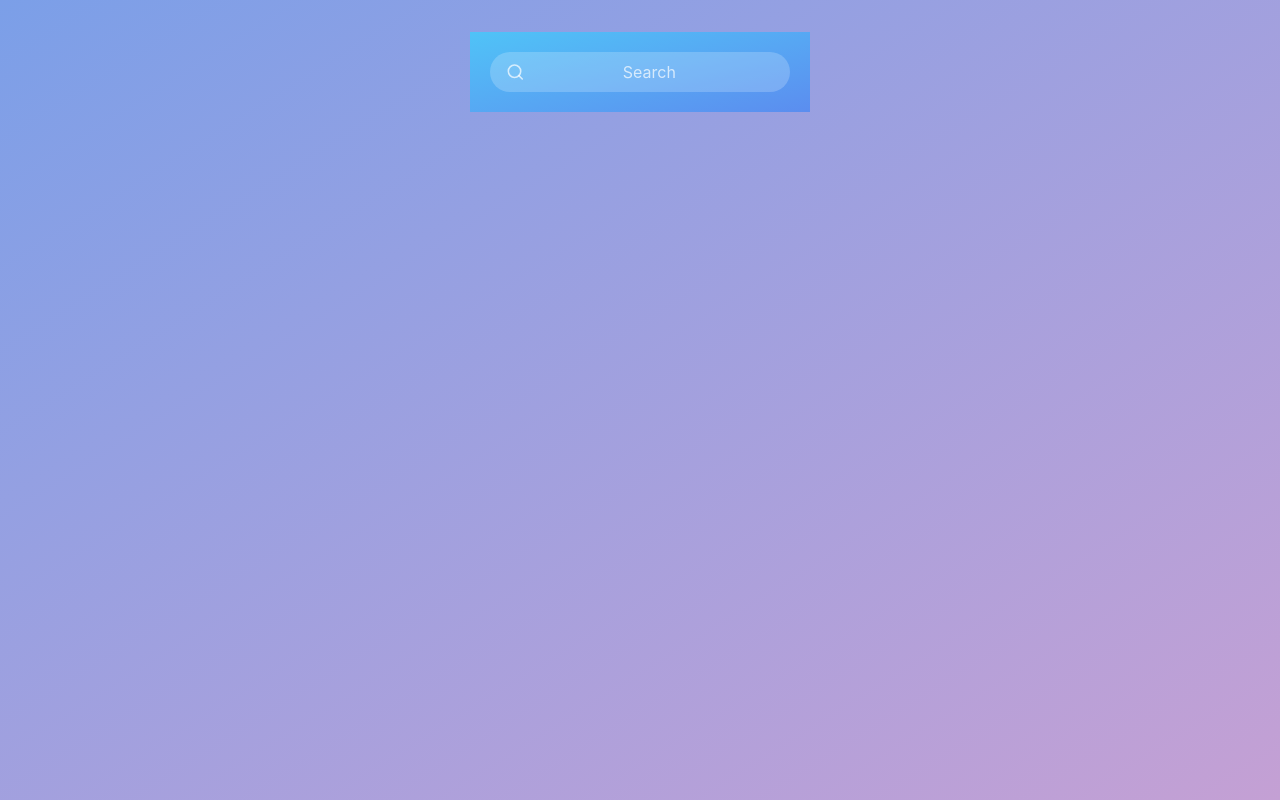
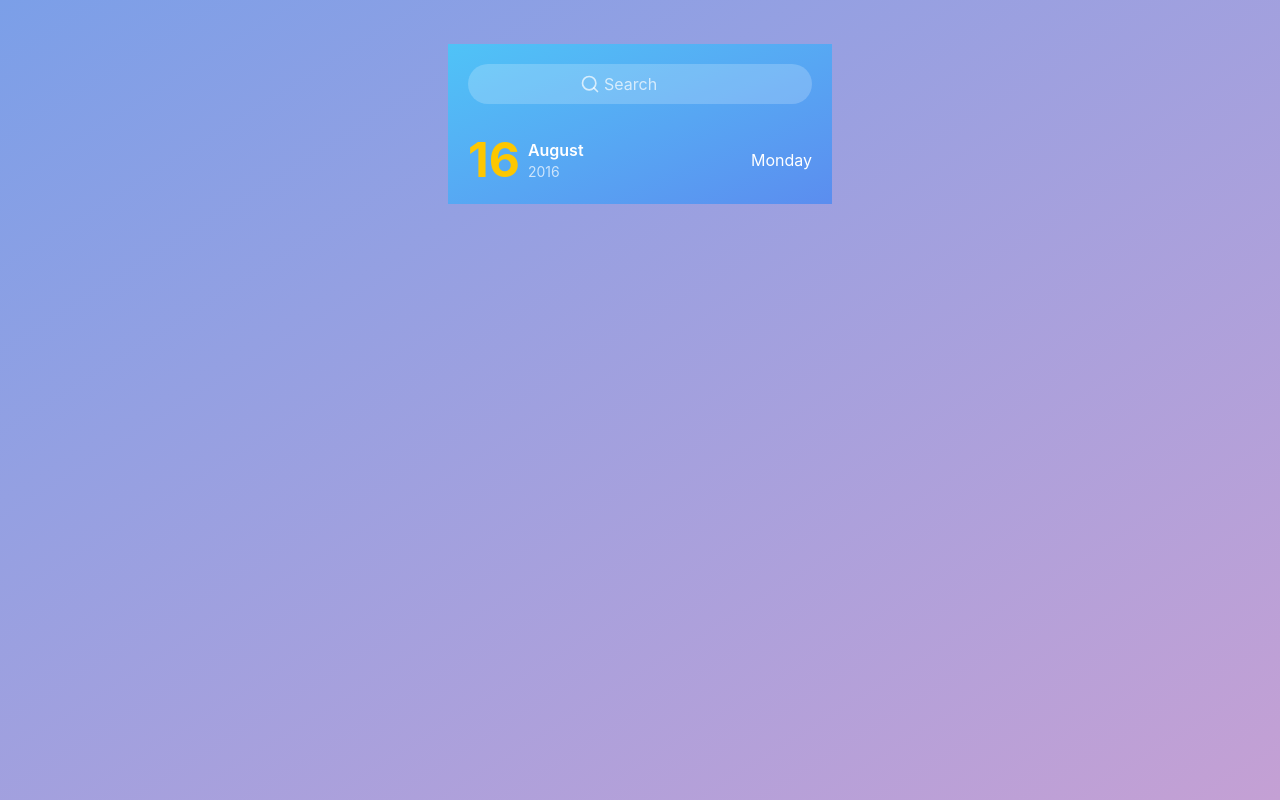
Before and after one commit to mahmoud202202766-creator/to-do-list-, a React (Vite) app: page / in a window 1280 px wide. Built offline with nearby package versions, Linux system fonts and the light colour scheme.

Commit message:
make date component and adjust the design of header and form

```diff
--- a/src/App.jsx
+++ b/src/App.jsx
@@ -1,7 +1,7 @@
 import CalendarCard from "./CalendarCard";
 function App() {
   return (
-    <div className="min-h-screen flex justify-center bg-linear-to-br from-[#7B9FE8] to-[#C4A0D4]">
+    <div className="min-h-screen flex justify-center bg-linear-to-br from-[#7B9FE8] to-[#C4A0D4] p-3">
       <CalendarCard />
     </div>
   );
--- a/src/CalendarCard.jsx
+++ b/src/CalendarCard.jsx
@@ -1,7 +1,7 @@
 import Header from "./Header";
 const CalendarCard = () => {
   return (
-    <main className="my-8">
+    <main className="my-8 w-96 mx-auto">
       <Header />
     </main>
   );
--- a/src/Header.jsx
+++ b/src/Header.jsx
@@ -2,16 +2,26 @@ import { Search } from "lucide-react";
 
 const Header = () => {
   return (
-    <header className="bg-linear-to-br from-[#4FC3F7] to-[#5B8DEF] text-white p-5">
-      <form className="flex items-center bg-white/20 rounded-full px-4 py-2">
+    <header className="bg-linear-to-br from-[#4FC3F7] to-[#5B8DEF] text-white p-5 flex flex-col gap-8">
+      <form className="flex justify-center items-center bg-white/20 rounded-full px-4 py-2 gap-1 w-full">
         <Search size={20} className="text-white/70" />
         <input
-          className="bg-transparent outline-none text-white placeholder:text-white/70 w-full text-center"
+          className="bg-transparent outline-none text-white placeholder:text-white/70 w-24"
           type="text"
           id="searchItem"
           placeholder="Search"
         />
       </form>
+      <time className="flex justify-between items-center">
+        <div className="flex items-center gap-2">
+          <span className="text-yellow-400 text-5xl font-bold">16</span>
+          <div className="flex flex-col">
+            <p className="text-white font-semibold">August</p>
+            <p className="text-white/70 text-sm">2016</p>
+          </div>
+        </div>
+        <p className="text-white">Monday</p>
+      </time>
     </header>
   );
 };
```
